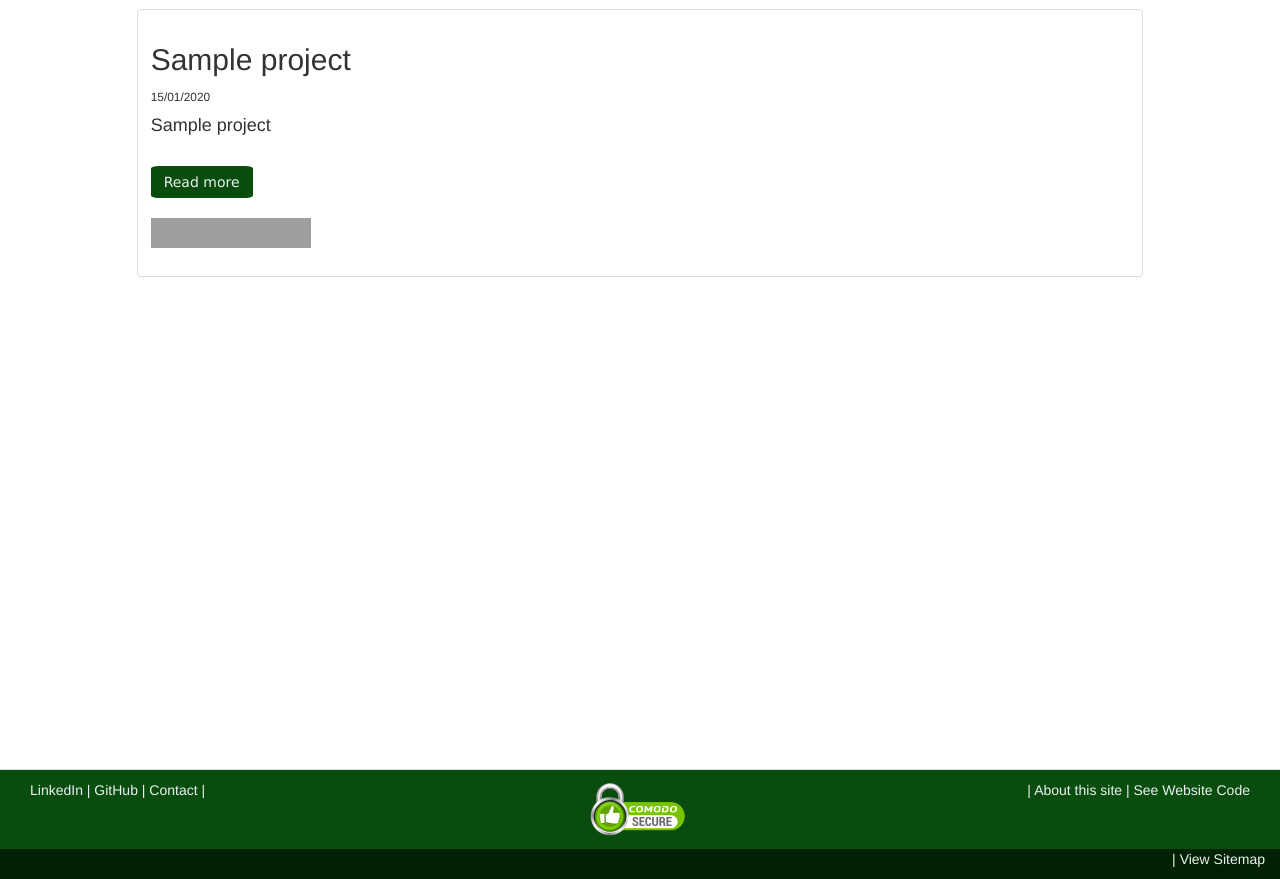
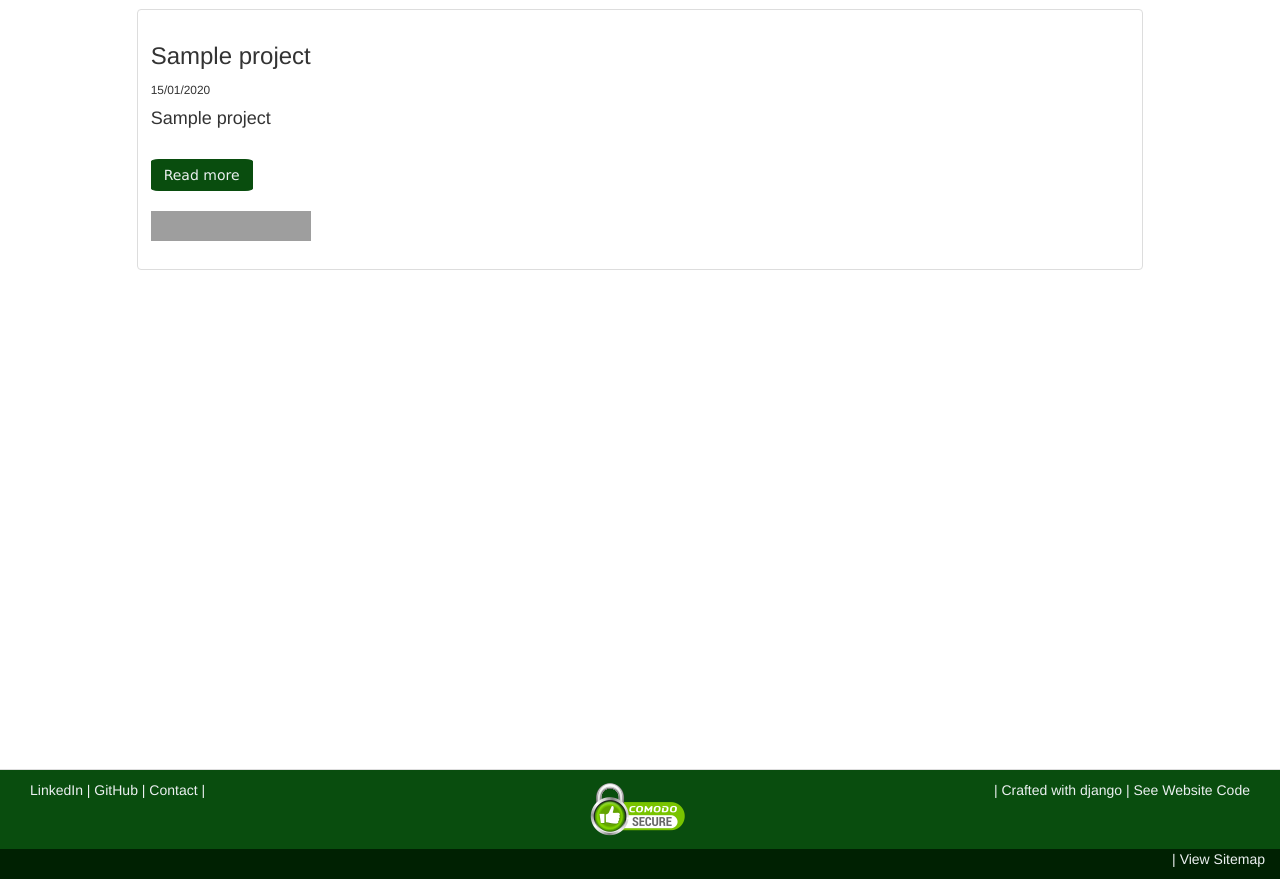
Before and after one commit to khansubhan95/PersonalWebsite, a Django app: template projects/templates/projects/projects.html in a window 1280 px wide. Shown: the part 51-930 px from the top of the page. Run offline with Django 3.2, Linux system fonts and the light colour scheme; the template is opened without the code that fills it: most values are stand-ins (such as "Sample title", 1, 10 or a date in 2020); some libraries are stand-ins or nearby versions; grey boxes are pictures that could not be loaded.

Commit message:
Updated frontend

```diff
--- a/mysite/templates/404.html
+++ b/mysite/templates/404.html
@@ -86,7 +86,7 @@ body {
 </center>
 </div>
 
-<div class="col-xs-4 text-right"><p>| <a class="footer-a" href="/about/website">About this site</a> | <a class="footer-a" href="https://github.com/Subhan95/PersonalWebsite" target="_blank">See Website Code</a></p>
+<div class="col-xs-4 text-right"><p>| <a class="footer-a" target="_blank" href="https://www.djangoproject.com/">Crafted with django</a> | <a class="footer-a" href="https://github.com/Subhan95/PersonalWebsite" target="_blank">See Website Code</a></p>
 </div>
 </div>
 </div>
--- a/mysite/templates/mysite/contact_failure.html
+++ b/mysite/templates/mysite/contact_failure.html
@@ -90,7 +90,7 @@ body {
 </center>
 </div>
 
-<div class="col-xs-4 text-right"><p>| <a class="footer-a" href="/about/website">About this site</a> | <a class="footer-a" href="https://github.com/Subhan95/PersonalWebsite" target="_blank">See Website Code</a></p>
+<div class="col-xs-4 text-right"><p>| <a class="footer-a" target="_blank" href="https://www.djangoproject.com/">Crafted with django</a> | <a class="footer-a" href="https://github.com/Subhan95/PersonalWebsite" target="_blank">See Website Code</a></p>
 </div>
 </div>
 </div>
--- a/mysite/templates/mysite/contact_success.html
+++ b/mysite/templates/mysite/contact_success.html
@@ -86,7 +86,7 @@ body {
 </center>
 </div>
 
-<div class="col-xs-4 text-right"><p>| <a class="footer-a" href="/about/website">About this site</a> | <a class="footer-a" href="https://github.com/Subhan95/PersonalWebsite" target="_blank">See Website Code</a></p>
+<div class="col-xs-4 text-right"><p>| <a class="footer-a" target="_blank" href="https://www.djangoproject.com/">Crafted with django</a> | <a class="footer-a" href="https://github.com/Subhan95/PersonalWebsite" target="_blank">See Website Code</a></p>
 </div>
 </div>
 </div>
--- a/mysite/templates/mysite/header.html
+++ b/mysite/templates/mysite/header.html
@@ -98,7 +98,7 @@ body {
 </center>
 </div>
 
-<div class="col-xs-4 text-right"><p>| <a class="footer-a" href="/about/website">About this site</a> | <a class="footer-a" href="https://github.com/Subhan95/PersonalWebsite" target="_blank">See Website Code</a></p>
+<div class="col-xs-4 text-right"><p>| <a class="footer-a" target="_blank" href="https://www.djangoproject.com/">Crafted with django</a> | <a class="footer-a" href="https://github.com/Subhan95/PersonalWebsite" target="_blank">See Website Code</a></p>
 </div>
 </div>
 </div>
--- a/mysite/urls.py
+++ b/mysite/urls.py
@@ -5,6 +5,5 @@ from .views import home,contact,about_website,site_map
 urlpatterns=[
 	url(r'^$',home,name='home'),
 	url(r'^contact/$',contact,name='contact'),
-	url(r'^about/website/$',about_website,name='about_website'),
 	url(r'^sitemap.xml/$',site_map,name='site_map'),
 ]
--- a/projects/templates/projects/projects.html
+++ b/projects/templates/projects/projects.html
@@ -6,7 +6,7 @@
     <div class="thumbnail">
       <!-- <img src="..." alt="..."> -->
       <div class="caption">
-        <h2>{{ project.title }}</h2>
+        <h3>{{ project.title }}</h3>
         <small>{{ project.date|date:'d/m/Y' }}</small>
         <br>
         <h4>{{ project.heading|truncatechars:120 }}</h4>
--- a/projects/templates/projects/projects_header.html
+++ b/projects/templates/projects/projects_header.html
@@ -90,7 +90,7 @@
 </center>
 </div>
 
-<div class="col-xs-4 text-right"><p>| <a class="footer-a" href="/about/website">About this site</a> | <a class="footer-a" href="https://github.com/Subhan95/PersonalWebsite" target="_blank">See Website Code</a></p>
+<div class="col-xs-4 text-right"><p>| <a class="footer-a" href="https://www.djangoproject.com/">Crafted with django</a> | <a class="footer-a" href="https://github.com/Subhan95/PersonalWebsite" target="_blank">See Website Code</a></p>
 </div>
 </div>
 </div>
```
